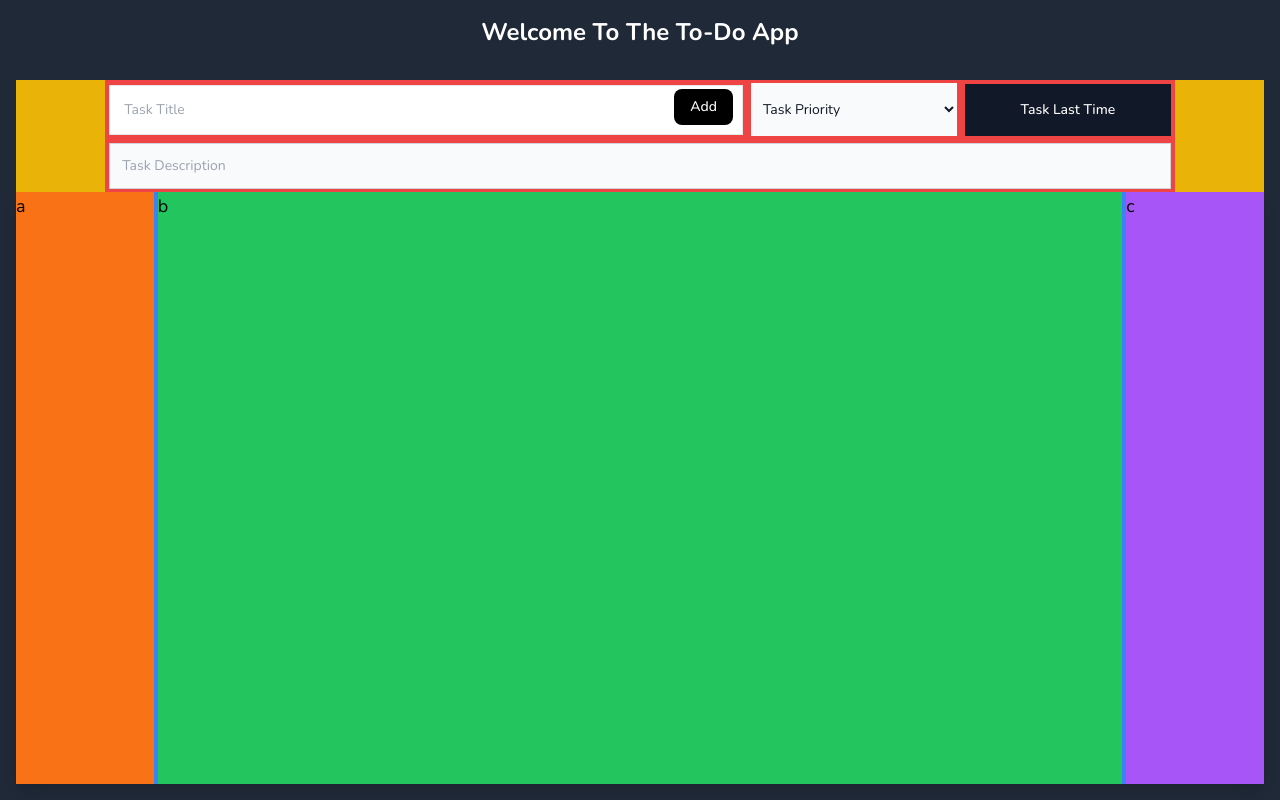
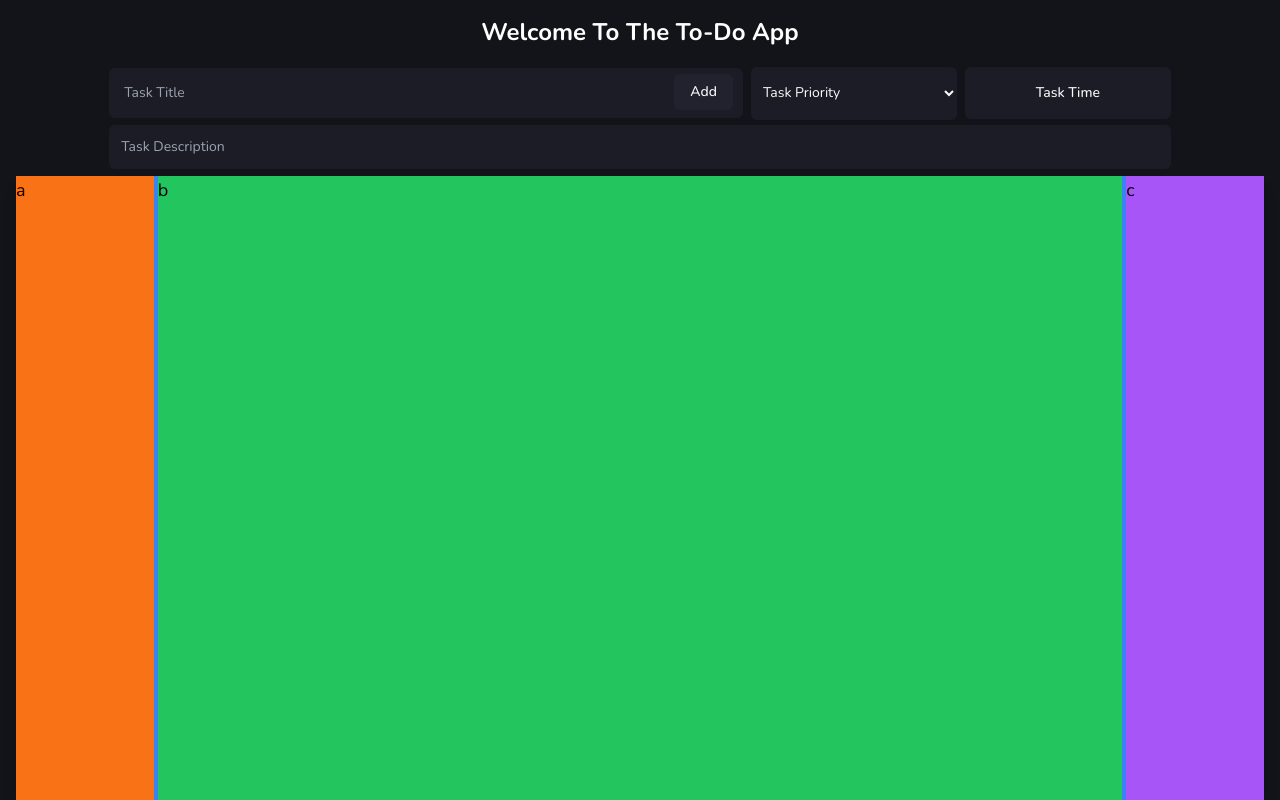
Before and after one commit to ErsaGunTosun/IToDo, a React (Create React App) app: page / in a window 1280 px wide. Built offline with nearby package versions, Linux system fonts and the light colour scheme.

Commit message:
UPDATE color schema from todo bar add color and desing from todo bar

```diff
--- a/src/App.js
+++ b/src/App.js
@@ -9,12 +9,12 @@ import ToDoBody from './components/ToDoBody/ToDoBody'
 function App() {
   return (
     <Provider store={store}>
-      <div className="App w-full h-full bg-black">
+      <div className="App w-full h-full bg-gray-900">
         <div class="h-screen flex flex-col bg-gray-900">
-          <div class="h-16 flex bg-gray-800">
+          <div class="h-16 flex bg-gray-900">
             <Header />
           </div>
-          <div class="w-full h-full flex flex-1 justify-center mx-auto p-4 text-lg bg-gray-800 shadow-lg">
+          <div class="w-full h-full flex flex-1 justify-center mx-auto px-4 text-lg bg-gray-900 shadow-lg">
             <ToDoBody />
           </div>
         </div>
--- a/src/components/ToDoBar/ToDoBar.js
+++ b/src/components/ToDoBar/ToDoBar.js
@@ -2,20 +2,20 @@ import React from 'react'
 
 function ToDoBar() {
   return (
-    <div className='w-full md:w-6/7 h-full flex flex-wrap items-center px-1 md:px-0 bg-red-500 '>
+    <div className='w-full md:w-6/7 h-full flex flex-wrap items-center px-1 md:px-0 '>
 
       {/* Add Task Input */}
-      <div className='basis-full flex-1 md:basis-3/5 md:px-1'>
+      <div className='basis-full flex-1 md:basis-3/5 px-1'>
         <div class="relative">
-          <input type="search" id="default-search" class="block w-full p-3.5 border-1 border text-sm outline-0" placeholder="Task Title" required />
-          <button type="submit" class="text-white absolute end-2.5 bottom-2.5 font-medium rounded-lg text-sm px-4 py-2 bg-black ">Add</button>
+          <input type="search" id="default-search" autoComplete='off' class="w-full block text-sm p-3.5 text-gray-100 bg-gray-700 border border-1 border-gray-700 rounded-md  outline-0" placeholder="Task Title" required />
+          <button type="submit" class="text-gray-100 absolute end-2.5 bottom-2 font-medium rounded-md text-sm px-4 py-2 bg-gray-600 ">Add</button>
         </div>
       </div>
 
 
       {/* Priority Dropdown */}
-      <div className='basis-1/2 md:basis-1/5 md:px-1'>
-        <select id="priority" class="bg-gray-50 m-0 text-gray-900 text-sm  block w-full py-4 px-2 outline-none">
+      <div className='basis-1/2 md:basis-1/5 px-1'>
+        <select id="priority" class="w-full block py-4 px-2 m-0 text-sm text-gray-100 bg-gray-700 outline-none rounded-md">
           <option selected>Task Priority</option>
           <option value="5">High Priority</option>
           <option value="4">Medium Priority</option>
@@ -25,14 +25,14 @@ function ToDoBar() {
       </div>
 
       {/* Date Picker */}
-      <div className='basis-1/2 md:basis-1/5 md:px-1'>
-        <button type="button" class="text-white w-full bg-gray-900 font-medium border-none  text-sm px-5 py-4 me-2 "> Task Last Time</button>
+      <div className='basis-1/2  md:basis-1/5 px-1'>
+        <button type="button" class="w-full px-5 py-4 me-2 text-sm font-medium text-gray-100 bg-gray-700 rounded-md"> Task Time</button>
       </div>
 
       {/* Description Input */}
-      <div className='basis-full flex-1 md:px-1'>
+      <div className='basis-full flex-1 px-1 mb-1'>
         <div>
-          <input type="text" id="first_name" class="bg-gray-50 border border-gray-300 text-gray-900 text-sm   block w-full p-3" placeholder="Task Description" required />
+          <input type="text" id="first_name" autoComplete='off' class="w-full block p-3 text-sm text-gray-100 bg-gray-700 outline-none rounded-md" placeholder="Task Description" required />
         </div>
       </div>
 
--- a/src/components/ToDoBody/ToDoBody.js
+++ b/src/components/ToDoBody/ToDoBody.js
@@ -34,7 +34,7 @@ function ToDoBody() {
 
 
   return (
-    <div class="h-full w-full flex flex-col bg-yellow-500 ">
+    <div class="h-full w-full flex flex-col">
       <div class="h-44 md:h-28 flex justify-center">
         <ToDoBar />
       </div>
--- a/tailwind.config.js
+++ b/tailwind.config.js
@@ -24,6 +24,19 @@ module.exports = {
         '10/12': '83.3333333%',
         '11/12': '91.6666666%',
       },
+      colors: {
+        'gray-900': '#13131A',
+        'gray-800': '#16161F',
+        'gray-700': '#1C1C27',
+        'gray-600': '#22222F',
+        'gray-500': '#3B3B54',
+        'gray-400': '#7F7F98',
+        'gray-300': '#ABABC4',
+        'gray-200': '#BFBFD4',
+        'gray-100': '#FAFAFA',
+        'white': '#FFFFFF',
+        'blue-light': "#8FB2F5"
+      },
       width: {
         '6/7': '85.7142857%',
       }
```
